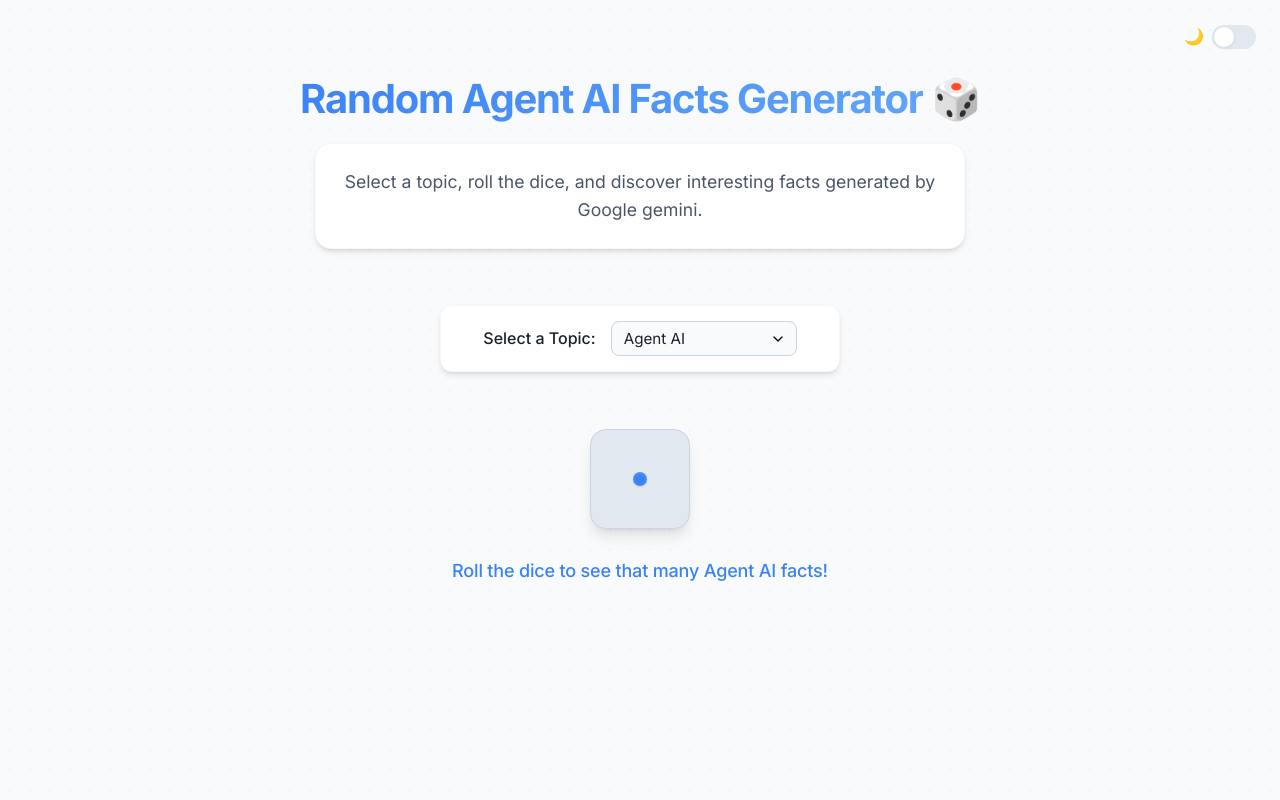
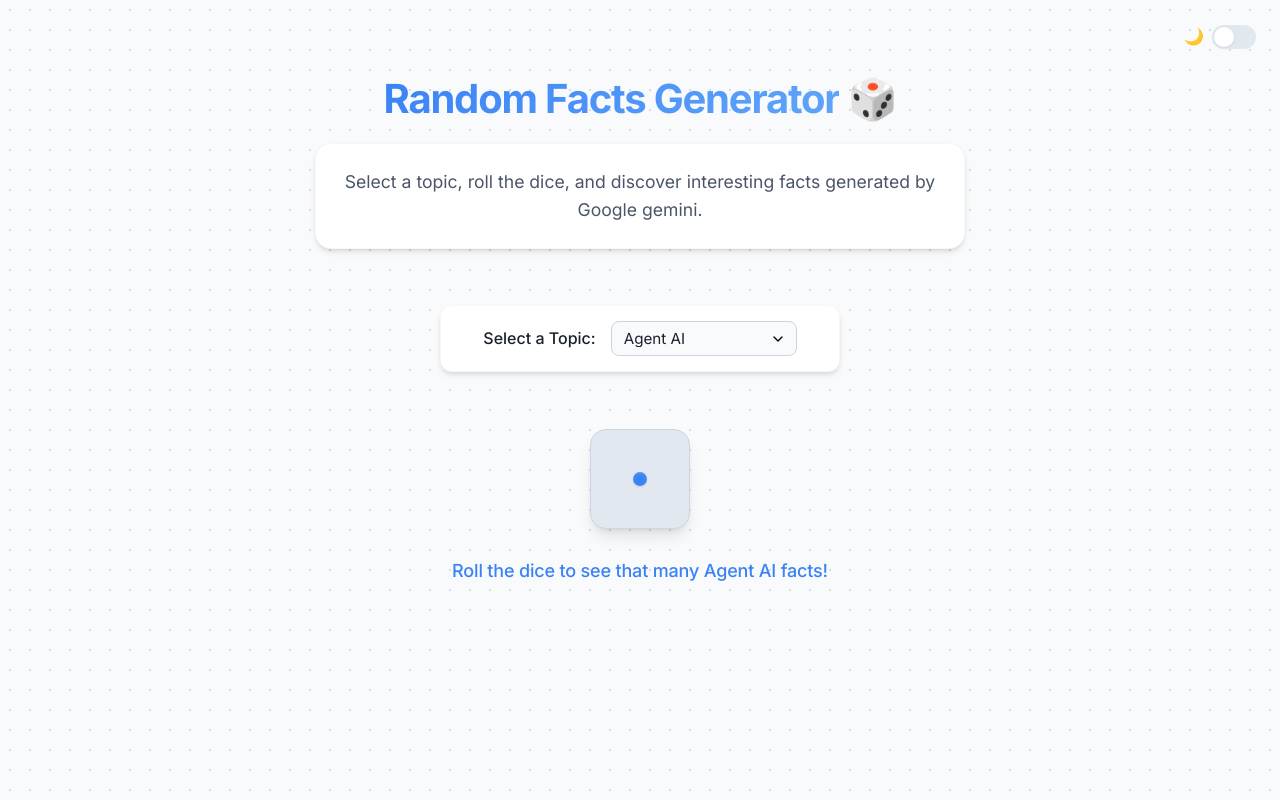
Before and after one commit to Bikram-Mondal3/Random-facts-Generator, a plain HTML site: page index.html in a window 1280 px wide. Drawn offline with Linux system fonts and the light colour scheme.

Commit message:
Update the styles

```diff
--- a/index.html
+++ b/index.html
@@ -20,7 +20,7 @@
   </div>
   <div class="container">
     <header>
-      <h1><span class="gradient-text">Random Agent AI Facts Generator</span> <span class="emoji">🎲</span></h1>
+      <h1><span class="gradient-text">Random Facts Generator</span> <span class="emoji">🎲</span></h1>
       <div class="intro">
         Select a topic, roll the dice, and discover interesting facts generated by Google gemini.
       </div>
--- a/styles.css
+++ b/styles.css
@@ -8,7 +8,7 @@
  :root {
      /* Light theme */
      --bg: #f8fafc;
-     --bg-pattern: #edf2f7;
+     --bg-pattern: #d4dbe5; /* Made darker for better visibility */
      --card-bg: #ffffff;
      --text: #1a202c;
      --text-secondary: #4a5568;
@@ -33,7 +33,7 @@
  [data-theme="dark"] {
      /* Dark theme */
      --bg: #131920;
-     --bg-pattern: #1a202c;
+     --bg-pattern: #2c3644; /* Made lighter for better visibility */
      --card-bg: #1e2734;
      --text: #f1f5f9;
      --text-secondary: #cbd5e1;
@@ -60,7 +60,7 @@
      margin: 0;
      font-family: 'Inter', sans-serif;
      background-color: var(--bg);
-     background-image: radial-gradient(var(--bg-pattern) 1px, transparent 1px);
+     background-image: radial-gradient(var(--bg-pattern) 1.5px, transparent 1.5px); /* Increased dot size from 1px to 1.5px for better visibility */
      background-size: 20px 20px;
      color: var(--text);
      min-height: 100vh;
```
Also changed, not shown: images/screenshot.jpg.
